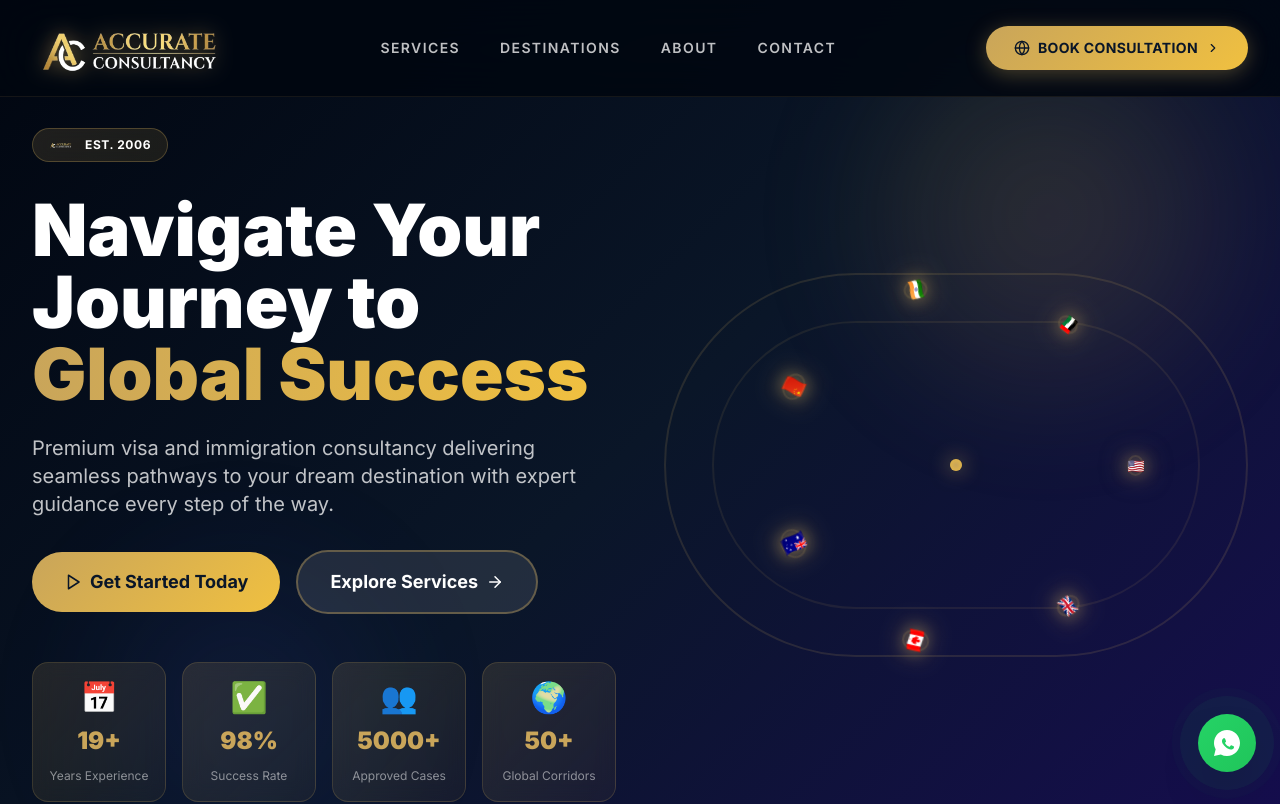
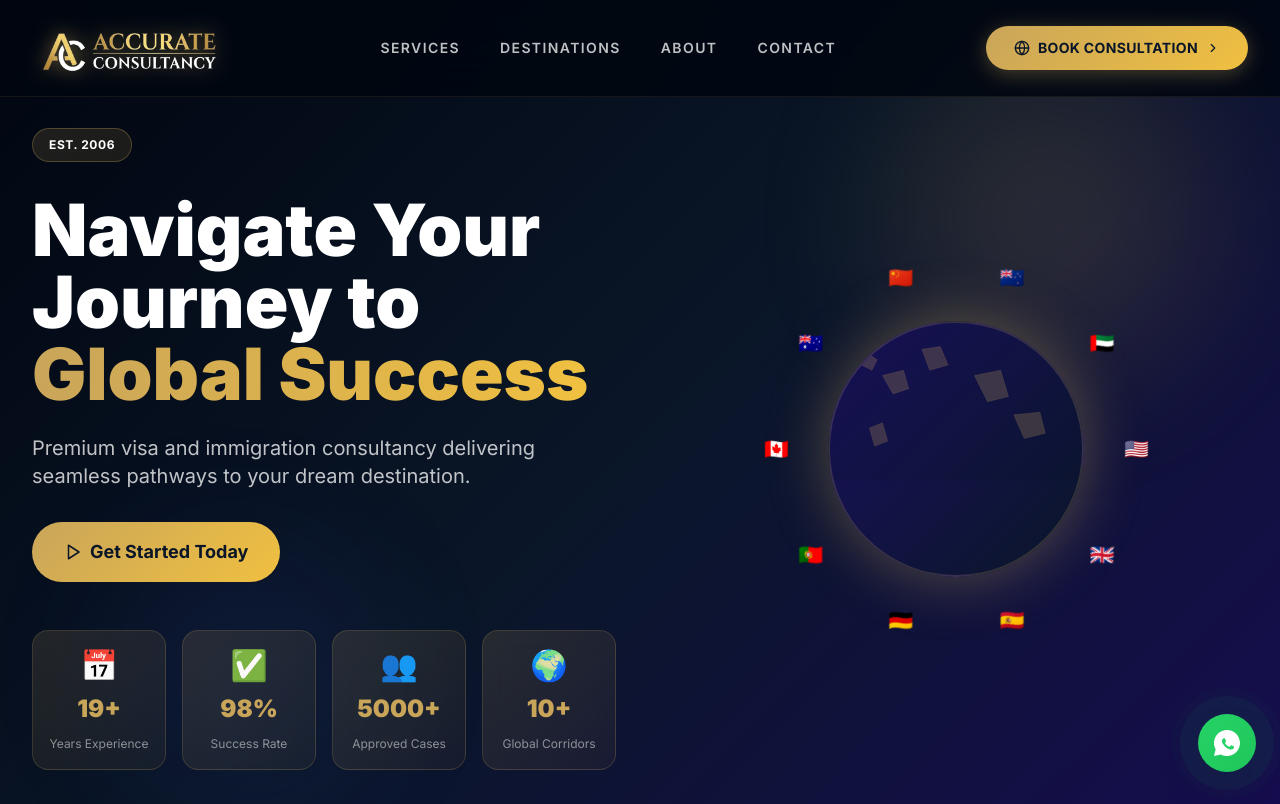
Before and after one commit to imran1001/Accurate-ConsultancyV3, a React (Vite) app: page / in a window 1280 px wide. Shown: the top 804 px of the page. Built offline with nearby package versions, Linux system fonts and the light colour scheme.

Commit message:
Update country data and modify Hero component

```diff
--- a/src/components/Hero.jsx
+++ b/src/components/Hero.jsx
@@ -1,6 +1,7 @@
 import React, { useState, useEffect } from 'react';
 import { Play, ArrowRight } from 'lucide-react';
 
+// Counter Hook
 const useCounter = (end, duration = 2000, start = 0) => {
   const [count, setCount] = useState(start);
   useEffect(() => {
@@ -19,14 +20,18 @@ const useCounter = (end, duration = 2000, start = 0) => {
   return count;
 };
 
+// Updated country data
 const countriesData = [
   { flag: '🇺🇸', name: 'United States', angle: 0 },
-  { flag: '🇬🇧', name: 'United Kingdom', angle: 51.4 },
-  { flag: '🇨🇦', name: 'Canada', angle: 102.8 },
-  { flag: '🇦🇺', name: 'Australia', angle: 154.2 },
-  { flag: '🇨🇳', name: 'China', angle: 205.6 },
-  { flag: '🇮🇳', name: 'India', angle: 257 },
-  { flag: '🇦🇪', name: 'UAE', angle: 308.4 },
+  { flag: '🇬🇧', name: 'United Kingdom', angle: 36 },
+  { flag: '🇪🇸', name: 'Spain', angle: 72 },
+  { flag: '🇩🇪', name: 'Germany', angle: 108 },
+  { flag: '🇵🇹', name: 'Portugal', angle: 144 },
+  { flag: '🇨🇦', name: 'Canada', angle: 180 },
+  { flag: '🇦🇺', name: 'Australia', angle: 216 },
+  { flag: '🇨🇳', name: 'China', angle: 252 },
+  { flag: '🇳🇿', name: 'New Zealand', angle: 288 },
+  { flag: '🇦🇪', name: 'UAE', angle: 324 },
 ];
 
 const ContinentsMap = () => (
@@ -50,7 +55,7 @@ const Hero = () => {
   const yearsCount = useCounter(19, 2000);
   const successCount = useCounter(98, 2000);
   const casesCount = useCounter(5000, 2500);
-  const countriesCount = useCounter(50, 2000);
+  const countriesCount = useCounter(countriesData.length, 2000);
   const [hoveredCountry, setHoveredCountry] = useState(null);
 
   return (
@@ -58,29 +63,21 @@ const Hero = () => {
       <div className="absolute top-10 right-10 w-96 h-96 rounded-full blur-3xl opacity-20 pointer-events-none" style={{ background: 'radial-gradient(circle, #c9a55a, transparent)', animation: 'float 20s ease-in-out infinite' }} />
       <div className="absolute bottom-0 left-20 w-80 h-80 rounded-full blur-3xl opacity-15 pointer-events-none" style={{ background: 'radial-gradient(circle, #3b4fca, transparent)', animation: 'float 15s ease-in-out infinite reverse' }} />
 
-      <div className="max-w-7xl mx-auto w-full relative z-10">
-        <div className="grid lg:grid-cols-2 gap-12 items-center">
+      <div className="max-w-7xl mx-auto w-full relative z-10 grid lg:grid-cols-2 gap-12 items-center">
         <div>
           <div className="inline-flex items-center space-x-3 mb-8 px-4 py-2 rounded-full animate-fadeInUp" style={{ background: 'linear-gradient(135deg, rgba(201,165,90,0.15), rgba(240,192,64,0.1))', border: '1px solid rgba(201,165,90,0.3)', backdropFilter: 'blur(10px)' }}>
-              <img src="/logo.webp" alt="Accurate Consultancy logo" width={24} height={24} />
             <span className="text-xs font-bold text-white uppercase tracking-wider">Est. 2006</span>
           </div>
 
           <h1 className="text-5xl md:text-7xl font-black leading-tight mb-6 animate-fadeInUp delay-100" style={{ color: 'white' }}>
-              Navigate Your Journey to <span style={{ background: 'linear-gradient(90deg, #c9a55a, #f0c040, #c9a55a)', backgroundSize: '200% 100%', WebkitBackgroundClip: 'text', WebkitTextFillColor: 'transparent', backgroundClip: 'text', animation: 'textShimmer 3s ease-in-out infinite' }}>Global Success</span>
+            Navigate Your Journey to <span style={{ background: 'linear-gradient(90deg, #c9a55a, #f0c040, #c9a55a)', backgroundSize: '200% 100%', WebkitBackgroundClip: 'text', WebkitTextFillColor: 'transparent', animation: 'textShimmer 3s ease-in-out infinite' }}>Global Success</span>
           </h1>
 
-            <p className="text-lg md:text-xl leading-relaxed mb-8 animate-fadeInUp delay-200" style={{ color: 'rgba(255,255,255,0.75)' }}>Premium visa and immigration consultancy delivering seamless pathways to your dream destination with expert guidance every step of the way.</p>
+          <p className="text-lg md:text-xl leading-relaxed mb-8 animate-fadeInUp delay-200" style={{ color: 'rgba(255,255,255,0.75)' }}>Premium visa and immigration consultancy delivering seamless pathways to your dream destination.</p>
 
           <div className="flex flex-col sm:flex-row items-center gap-4 mb-12 animate-slideInLeft delay-300">
-              <a href="#consultation" className="flex items-center gap-2 px-8 py-4 rounded-full font-bold text-lg transition-all duration-300 hover:scale-105 hover:shadow-2xl" style={{ background: 'linear-gradient(135deg, #c9a55a, #f0c040)', color: '#0a1628', textDecoration: 'none' }} aria-label="Get started with consultation booking">
-                <Play size={18} />
-                Get Started Today
-              </a>
-
-              <a href="#services" className="flex items-center gap-2 px-8 py-4 rounded-full font-bold text-lg transition-all duration-300 hover:scale-105" style={{ background: 'rgba(255,255,255,0.1)', color: 'white', border: '2px solid rgba(201,165,90,0.4)', textDecoration: 'none' }} onMouseEnter={(e) => { e.currentTarget.style.borderColor = 'rgba(201,165,90,0.8)'; e.currentTarget.style.background = 'rgba(201,165,90,0.1)'; }} onMouseLeave={(e) => { e.currentTarget.style.borderColor = 'rgba(201,165,90,0.4)'; e.currentTarget.style.background = 'rgba(255,255,255,0.1)'; }} aria-label="Explore our services">
-                Explore Services
-                <ArrowRight size={18} />
+            <a href="#consultation" className="flex items-center gap-2 px-8 py-4 rounded-full font-bold text-lg transition-all duration-300 hover:scale-105 hover:shadow-2xl" style={{ background: 'linear-gradient(135deg, #c9a55a, #f0c040)', color: '#0a1628', textDecoration: 'none' }}>
+              <Play size={18} /> Get Started Today
             </a>
           </div>
 
@@ -91,7 +88,7 @@ const Hero = () => {
               { icon: '👥', value: casesCount, label: 'Approved Cases', suffix: '+' },
               { icon: '🌍', value: countriesCount, label: 'Global Corridors', suffix: '+' }
             ].map((stat, i) => (
-                <div key={i} className="p-4 rounded-2xl text-center animate-fadeInUp hover:scale-110 transition-transform duration-300" style={{ background: 'linear-gradient(135deg, rgba(201,165,90,0.15), rgba(240,192,64,0.05))', border: '1px solid rgba(201,165,90,0.2)', backdropFilter: 'blur(10px)', animationDelay: `${i * 0.1}s` }}>
+              <div key={i} className="p-4 rounded-2xl text-center animate-fadeInUp" style={{ background: 'linear-gradient(135deg, rgba(201,165,90,0.15), rgba(240,192,64,0.05))', border: '1px solid rgba(201,165,90,0.2)', backdropFilter: 'blur(10px)', animationDelay: `${i * 0.1}s` }}>
                 <div className="text-3xl mb-2">{stat.icon}</div>
                 <div style={{ color: '#c9a55a', fontSize: '24px', fontWeight: '900' }}>{stat.value}{stat.suffix}</div>
                 <div style={{ color: 'rgba(255,255,255,0.5)', fontSize: '12px', marginTop: '8px' }}>{stat.label}</div>
@@ -101,35 +98,21 @@ const Hero = () => {
         </div>
 
         <div className="hidden lg:flex items-center justify-center relative h-96">
-            <div className="absolute inset-0 rounded-full border-2" style={{ borderColor: 'rgba(201,165,90,0.3)', animation: 'haloScale 4s ease-in-out infinite' }} />
-            <div className="absolute inset-12 rounded-full border-2" style={{ borderColor: 'rgba(201,165,90,0.2)', animation: 'haloScale 5s ease-in-out infinite reverse' }} />
-
-            <div className="relative w-64 h-64 rounded-full overflow-hidden" style={{ background: 'linear-gradient(135deg, #1a1060, #0a1628)', boxShadow: '0 0 60px rgba(201,165,90,0.4), inset 0 0 60px rgba(201,165,90,0.1)', border: '2px solid rgba(201,165,90,0.2)', animation: 'globeFadeIn 1s ease-out forwards' }}>
-              <div style={{ animation: 'panGlobalMap 30s linear infinite' }}>
-                <ContinentsMap />
+          <div className="relative w-64 h-64 rounded-full overflow-hidden" style={{ background: 'linear-gradient(135deg, #1a1060, #0a1628)', boxShadow: '0 0 60px rgba(201,165,90,0.4)', border: '2px solid rgba(201,165,90,0.2)' }}>
+            <div style={{ animation: 'panGlobalMap 30s linear infinite' }}><ContinentsMap /></div>
+          </div>
+          {countriesData.map((country, index) => (
+            <div key={index} className="absolute" style={{ transform: `rotate(${country.angle}deg) translateX(180px)`, animation: `rotateOrbit 25s linear infinite`, animationDelay: `${index * 1}s` }}>
+              <div style={{ transform: `rotate(-${country.angle}deg)`, cursor: 'pointer' }} onMouseEnter={() => setHoveredCountry(index)} onMouseLeave={() => setHoveredCountry(null)}>
+                <span style={{ fontSize: '20px' }}>{country.flag}</span>
+                {hoveredCountry === index && <div style={{ position: 'absolute', background: '#c9a55a', color: '#0a1628', padding: '4px 8px', borderRadius: '4px', fontSize: '10px', bottom: '100%', left: '50%', transform: 'translateX(-50%)' }}>{country.name}</div>}
+              </div>
+            </div>
+          ))}
         </div>
       </div>
 
-            {countriesData.map((country, index) => {
-              const sizes = [14, 16, 18, 20, 18, 16, 14];
-              const fontSize = sizes[index] || 16;
-              return (
-                <div key={index} className="absolute" style={{ top: '50%', left: '50%', width: '48px', height: '48px', display: 'flex', alignItems: 'center', justifyContent: 'center', transform: `translate(-50%, -50%) rotate(${country.angle}deg) translateX(180px)`, animation: `rotateOrbit 25s linear infinite`, animationDelay: `${index * 1}s`, cursor: 'pointer' }} onMouseEnter={() => setHoveredCountry(index)} onMouseLeave={() => setHoveredCountry(null)} aria-label={country.name} title={country.name}>
-                  <div style={{ fontSize: `${fontSize}px`, filter: 'drop-shadow(0 0 12px rgba(201,165,90,0.6))', textShadow: '0 0 16px rgba(201,165,90,0.5)', animation: `flagFloat 3s ease-in-out infinite`, animationDelay: `${index * 0.15}s`, transition: 'all 0.3s ease', position: 'relative' }} onMouseEnter={(e) => { e.currentTarget.style.filter = 'drop-shadow(0 0 24px rgba(201,165,90,0.9)) drop-shadow(0 0 12px rgba(240,192,64,0.6))'; e.currentTarget.style.textShadow = '0 0 24px rgba(201,165,90,0.8)'; e.currentTarget.style.transform = 'scale(1.3)'; }} onMouseLeave={(e) => { e.currentTarget.style.filter = 'drop-shadow(0 0 12px rgba(201,165,90,0.6))'; e.currentTarget.style.textShadow = '0 0 16px rgba(201,165,90,0.5)'; e.currentTarget.style.transform = 'scale(1)'; }}>
-                    {country.flag}
-                    {hoveredCountry === index && (<div style={{ position: 'absolute', bottom: '100%', left: '50%', transform: 'translateX(-50%)', marginBottom: '8px', background: 'linear-gradient(135deg, #c9a55a, #f0c040)', color: '#0a1628', padding: '8px 12px', borderRadius: '8px', fontSize: '12px', fontWeight: '600', whiteSpace: 'nowrap', zIndex: 50, pointerEvents: 'none', boxShadow: '0 4px 20px rgba(201,165,90,0.4)', animation: 'fadeInUp 0.2s ease-out' }}>{country.name}</div>)}
-                    <div style={{ position: 'absolute', inset: 0, borderRadius: '50%', border: '2px solid rgba(201,165,90,0.3)', animation: 'flagPulse 2s ease-in-out infinite', animationDelay: `${index * 0.15}s`, opacity: hoveredCountry === index ? 1 : 0.5, transition: 'opacity 0.3s ease' }} />
-                  </div>
-                </div>
-              );
-            })}
-
-            <div style={{ position: 'absolute', width: '12px', height: '12px', borderRadius: '50%', background: 'radial-gradient(circle, #c9a55a, #f0c040)', top: '50%', left: '50%', transform: 'translate(-50%, -50%)', boxShadow: '0 0 20px rgba(201,165,90,0.8), inset 0 0 10px rgba(201,165,90,0.4)' }} />
-          </div>
-        </div>
-      </div>
-
-      <style>{`@keyframes fadeInUp{from{opacity:0;transform:translateY(30px)}to{opacity:1;transform:translateY(0)}}@keyframes slideInLeft{from{opacity:0;transform:translateX(-30px)}to{opacity:1;transform:translateX(0)}}@keyframes textShimmer{0%,100%{backgroundPosition:200% 0}50%{backgroundPosition:0 0}}@keyframes rotateOrbit{from{transform:translate(-50%,-50%)rotate(0deg)translateX(180px)}to{transform:translate(-50%,-50%)rotate(360deg)translateX(180px)}}@keyframes flagFloat{0%,100%{transform:translateY(0px)}50%{transform:translateY(-12px)}}@keyframes flagPulse{0%,100%{transform:scale(1);opacity:.5}50%{transform:scale(1.2);opacity:.8}}@keyframes panGlobalMap{from{transform:translateX(0)}to{transform:translateX(-100px)}}@keyframes haloScale{0%,100%{transform:scale(1);opacity:.5}50%{transform:scale(1.15);opacity:.2}}@keyframes float{0%,100%{transform:translateY(0px)}50%{transform:translateY(-20px)}}@keyframes globeFadeIn{from{opacity:0;transform:scale(.8)}to{opacity:1;transform:scale(1)}}.animate-fadeInUp{animation:fadeInUp .8s ease-out forwards;opacity:0}.delay-100{animation-delay:.1s}.delay-200{animation-delay:.2s}.delay-300{animation-delay:.3s}.animate-slideInLeft{animation:slideInLeft .8s ease-out forwards;opacity:0}`}</style>
+      <style>{`@keyframes fadeInUp{from{opacity:0;transform:translateY(30px)}to{opacity:1;transform:translateY(0)}}@keyframes slideInLeft{from{opacity:0;transform:translateX(-30px)}to{opacity:1;transform:translateX(0)}}@keyframes textShimmer{0%,100%{backgroundPosition:200% 0}50%{backgroundPosition:0 0}}@keyframes rotateOrbit{from{transform:rotate(0deg)translateX(180px)}to{transform:rotate(360deg)translateX(180px)}}@keyframes panGlobalMap{from{transform:translateX(0)}to{transform:translateX(-100px)}}@keyframes float{0%,100%{transform:translateY(0px)}50%{transform:translateY(-20px)}}.animate-fadeInUp{animation:fadeInUp .8s ease-out forwards;opacity:0}.delay-100{animation-delay:.1s}.delay-200{animation-delay:.2s}.delay-300{animation-delay:.3s}.animate-slideInLeft{animation:slideInLeft .8s ease-out forwards;opacity:0}`}</style>
     </section>
   );
 };
```
Lines whose indentation alone changed are shown as unchanged.
